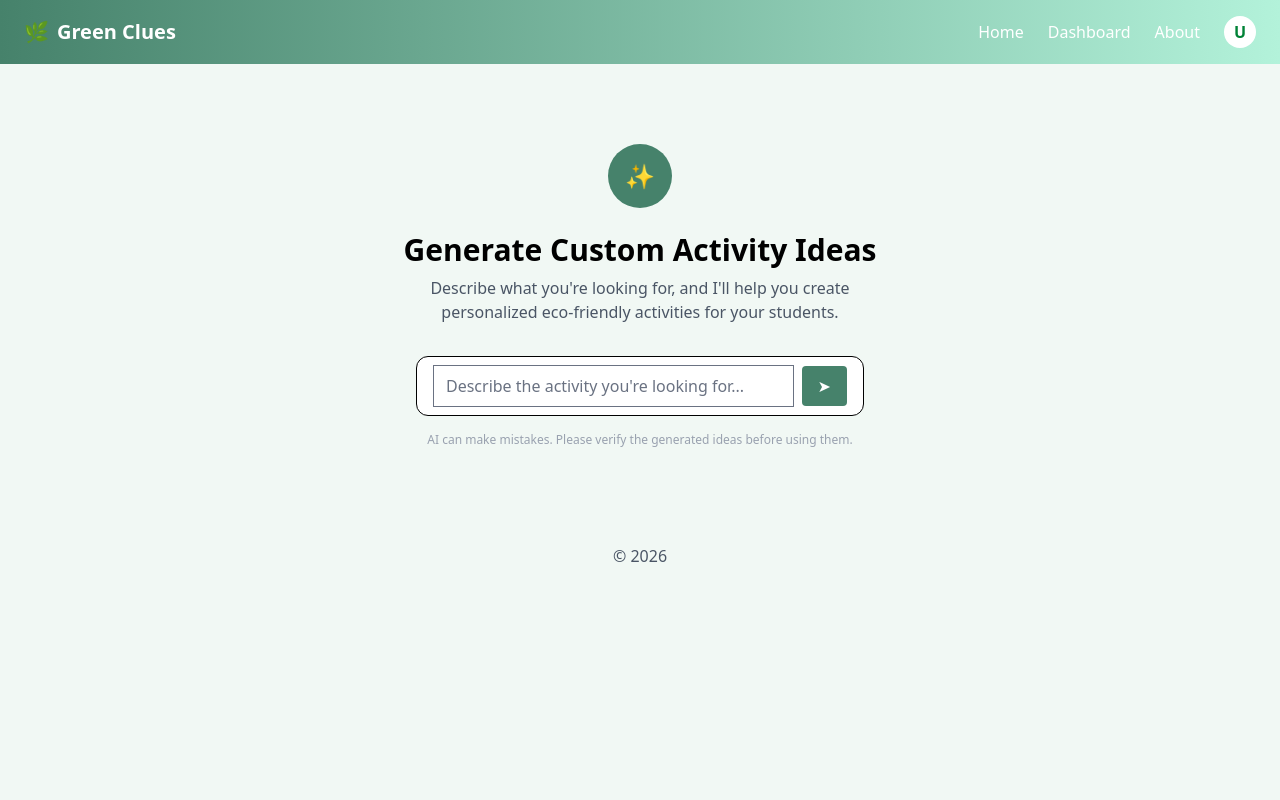
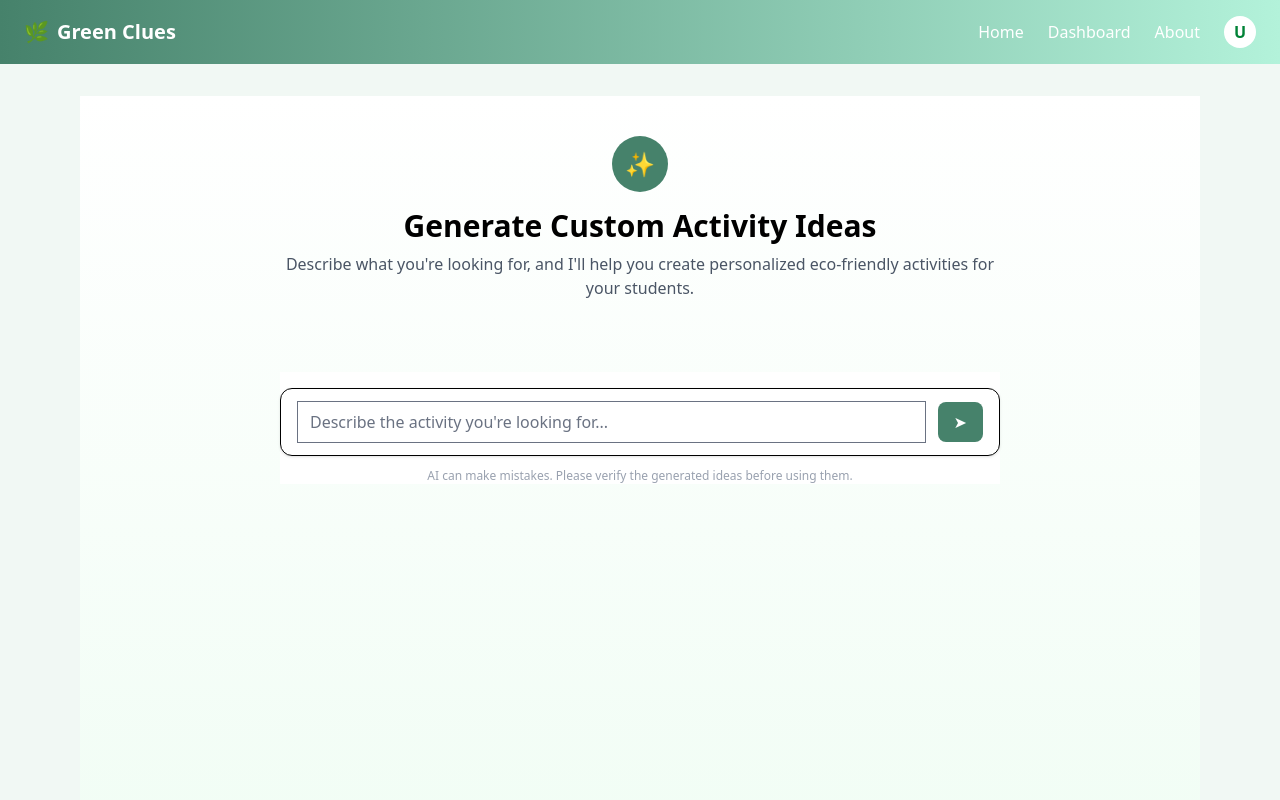
Before and after one commit to iemsel/SandboxFrontend, a SvelteKit app: page /ai in a window 1280 px wide. Shown: the top 800 px of the page. Built offline with nearby package versions, Linux system fonts and the light colour scheme.

Commit message:
added the .js ai file and modified the ai page

```diff
--- /dev/null
+++ b/src/lib/api/ai.js
@@ -0,0 +1,14 @@
+/* eslint-disable prettier/prettier */
+
+import { apiFetch } from "./client.js";
+
+// POST /ai/generate
+export function generateActivityIdeas(prompt, token) {
+  return apiFetch("/ai/generate", {
+    method: "POST",
+    token,
+    body: {
+      prompt,
+    },
+  });
+}
--- a/src/routes/ai/+page.svelte
+++ b/src/routes/ai/+page.svelte
@@ -1,60 +1,117 @@
 <script>
+  import { generateActivityIdeas } from "$lib/api/ai";
+
   let prompt = "";
-  let generating = false;
+  let messages = [];
+  let loading = false;
 
-  function handleGenerate() {
+  async function handleSend() {
     if (!prompt.trim()) return;
 
-    generating = true;
+    // Add user message
+    messages = [...messages, { role: "user", content: prompt }];
+    loading = true;
 
-    // TEMP: mock AI response
-    setTimeout(() => {
-      console.log("Prompt sent to AI:", prompt);
-      generating = false;
-    }, 1500);
+    try {
+      const response = await generateActivityIdeas(prompt);
+
+      // Add AI response
+      messages = [
+        ...messages,
+        {
+          role: "assistant",
+          content: response.text,
+          ideas: response.ideas
+        }
+      ];
+    } catch (error) {
+      messages = [
+        ...messages,
+        {
+          role: "assistant",
+          content: "Something went wrong while generating ideas. Please try again."
+        }
+      ];
+    }
+
+    loading = false;
+    prompt = "";
   }
 </script>
 
-<section class="flex flex-col items-center px-6 py-12 text-center">
-  <!-- Icon -->
-  <div class="mb-6">
-    <div class="w-16 h-16 rounded-full bg-[var(--color-primary)] flex items-center justify-center text-white text-2xl">
+<!-- Page container -->
+<section class="min-h-screen bg-gradient-to-b from-white to-green-50">
+  <div class="max-w-3xl mx-auto px-6 py-10 flex flex-col">
+
+    <!-- Title -->
+    <div class="text-center mb-10">
+      <div class="mx-auto mb-4 w-14 h-14 flex items-center justify-center rounded-full bg-[var(--color-primary)] text-white text-2xl">
         ✨
       </div>
+      <h1 class="text-3xl font-bold mb-2">Generate Custom Activity Ideas</h1>
+      <p class="text-gray-600">
+        Describe what you're looking for, and I'll help you create personalized
+        eco-friendly activities for your students.
+      </p>
     </div>
 
-  <!-- Title -->
-  <h1 class="text-3xl font-bold mb-2">
-    Generate Custom Activity Ideas
-  </h1>
+    <!-- Conversation -->
+    <div class="flex flex-col gap-4 flex-1 mb-8">
+      {#each messages as msg}
+        <div
+          class={`max-w-[80%] p-4 rounded-xl ${
+            msg.role === "user"
+              ? "self-end bg-[var(--color-primary)] text-white"
+              : "self-start bg-white border shadow-sm"
+          }`}
+        >
+          <p>{msg.content}</p>
 
-  <!-- Description -->
-  <p class="text-gray-600 max-w-md mb-8">
-    Describe what you're looking for, and I'll help you create
-    personalized eco-friendly activities for your students.
+          <!-- Render generated ideas -->
+          {#if msg.ideas}
+            <div class="mt-4 space-y-3">
+              {#each msg.ideas as idea}
+                <div class="border rounded-lg p-3 bg-gray-50">
+                  <h4 class="font-semibold">{idea.title}</h4>
+                  <p class="text-sm text-gray-600">{idea.description}</p>
+                  <p class="text-xs text-gray-500 mt-1">
+                    {idea.difficulty} · {idea.time_minutes} min · {idea.subject}
                   </p>
+                </div>
+              {/each}
+            </div>
+          {/if}
+        </div>
+      {/each}
 
-  <!-- Input -->
-  <div class="w-full max-w-md flex items-center gap-2 border rounded-xl px-4 py-2 bg-white">
+      {#if loading}
+        <div class="self-start bg-white border p-4 rounded-xl text-gray-500">
+          Generating ideas…
+        </div>
+      {/if}
+    </div>
+
+    <!-- Input bar -->
+    <div class="sticky bottom-0 bg-white pt-4">
+      <div class="flex items-center gap-3 border rounded-xl px-4 py-3 shadow-sm">
         <input
-      type="text"
+          bind:value={prompt}
           placeholder="Describe the activity you're looking for..."
-      class="flex-1 outline-none"
-      bind:value={prompt}
-      disabled={generating}
+          class="flex-1 focus:outline-none"
+          on:keydown={(e) => e.key === "Enter" && handleSend()}
         />
-
         <button
-      on:click={handleGenerate}
-      disabled={generating}
-      class="px-4 py-2 rounded bg-[var(--color-primary)] text-white disabled:opacity-50"
+          on:click={handleSend}
+          class="bg-[var(--color-primary)] text-white px-4 py-2 rounded-lg disabled:opacity-50"
+          disabled={loading}
         >
           ➤
         </button>
       </div>
-
-  <!-- Disclaimer -->
-  <p class="text-xs text-gray-400 mt-4">
+      <p class="text-xs text-gray-400 text-center mt-3">
         AI can make mistakes. Please verify the generated ideas before using them.
       </p>
+    </div>
+
+  </div>
 </section>
```
Also changed, not shown: 1 other file (tests, documents, lock files or other folders). Lines whose indentation alone changed are shown as unchanged.
